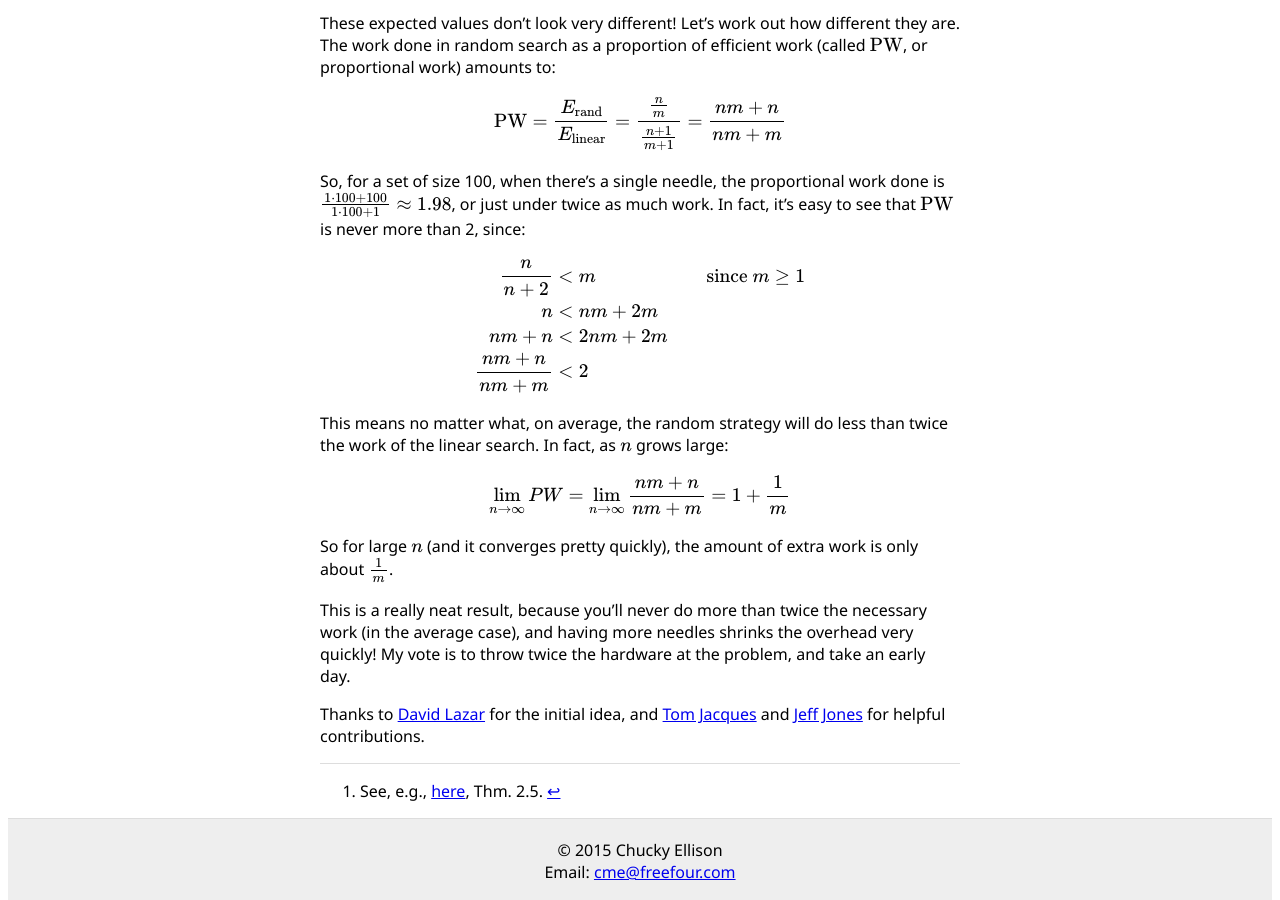
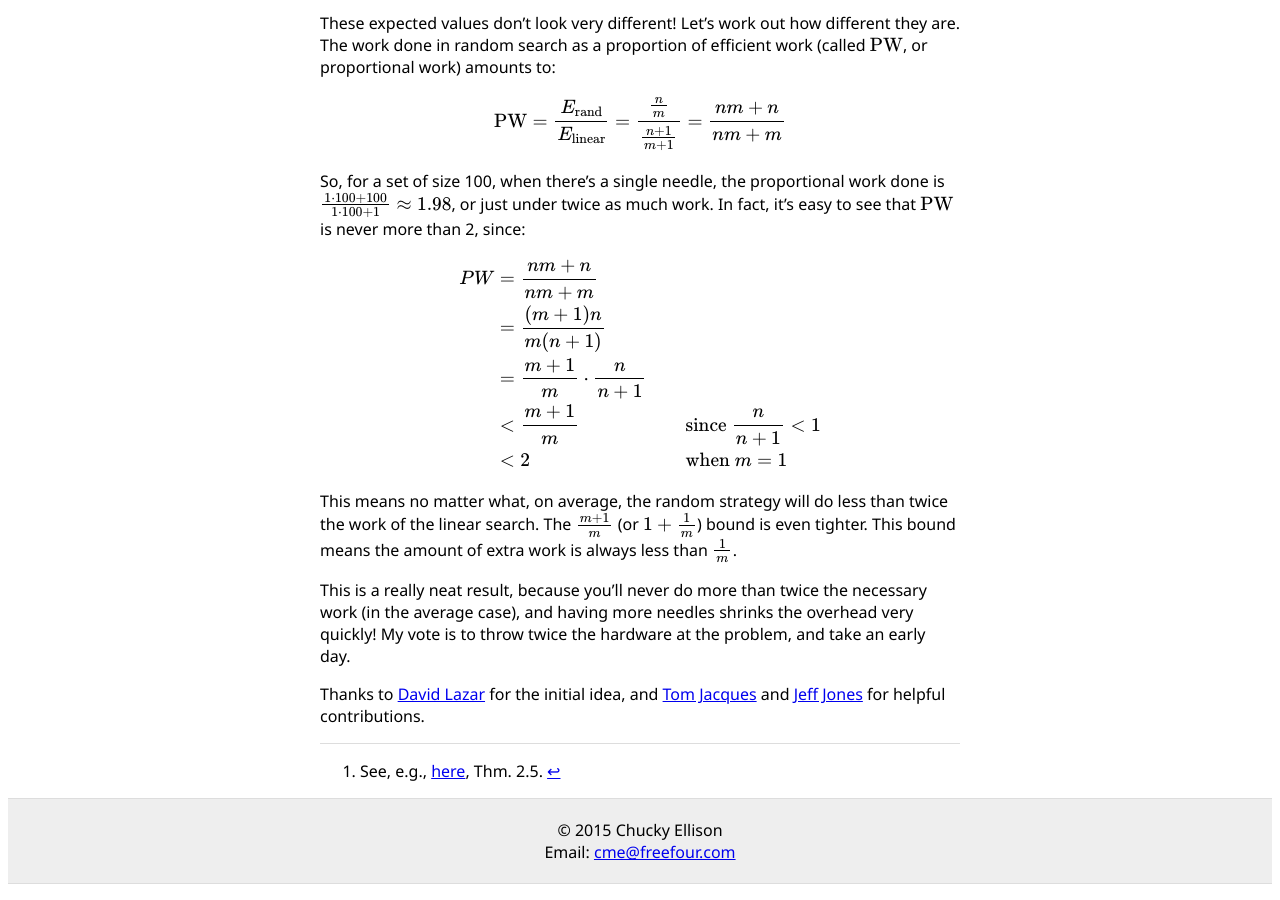
Before and after one commit to ellisonch/ellisonch.github.io, a Jekyll site: the page built from _posts/2015-02-06-randomness-is-pretty-great.md, in a window 1280 px wide and 900 px high, scrolled down 1699 px. Built offline with Jekyll 4.4.1, drawn with Linux system fonts in a browser that asks for light colours; formulas are drawn with MathJax 3; comment, search, counter and statistics services are not loaded.

Commit message:
tightened up the result

```diff
--- a/_posts/2015-02-06-randomness-is-pretty-great.md
+++ b/_posts/2015-02-06-randomness-is-pretty-great.md
@@ -71,6 +71,7 @@ $$\text{PW} = \frac{E_{\text{rand}}}{E_{\text{linear}}} = \frac{\frac{n}{m}}{\fr
 So, for a set of size 100, when there's a single needle, the proportional work done is \\(\frac{1 \cdot 100 + 100}{1 \cdot 100 + 1} \approx 1.98\\), or just under twice as much work.
 In fact, it's easy to see that \\(\text{PW}\\) is never more than 2, since:
 
+<!--
 $$
 \begin{align*}
 \frac{n}{n+2} &\lt m && \text{since $m \ge 1$}\\
@@ -79,14 +80,21 @@ nm + n &\lt 2nm + 2m \\
 \frac{nm + n}{nm + m} &\lt 2 \\
 \end{align*}
 $$
+ -->
 
+$$
+\begin{align*}
+PW &= \frac{nm + n}{nm + m} \\
+ &= \frac{(m + 1)n}{m(n + 1)} \\
+&= \frac{m + 1}{m} \cdot \frac{n}{n+1} \\
+&< \frac{m + 1}{m} && \text{since $\frac{n}{n+1} < 1$}\\
+&< 2 && \text{when $m = 1$}
+\end{align*}
+$$
 
 This means no matter what, on average, the random strategy will do less than twice the work of the linear search.
-In fact, as \\(n\\) grows large:
-
-$$\lim_{n \to \infty} PW = \lim_{n \to \infty} \frac{nm + n}{nm + m} = 1 + \frac{1}{m}$$
-
-So for large \\(n\\) (and it converges pretty quickly), the amount of extra work is only about \\(\frac{1}{m}\\).
+The \\(\frac{m+1}{m}\\) (or \\(1 + \frac{1}{m}\\)) bound is even tighter.
+This bound means the amount of extra work is always less than \\(\frac{1}{m}\\).
 
 This is a really neat result, because you'll never do more than twice the necessary work (in the average case), and having more needles shrinks the overhead very quickly!
 My vote is to throw twice the hardware at the problem, and take an early day.
```
